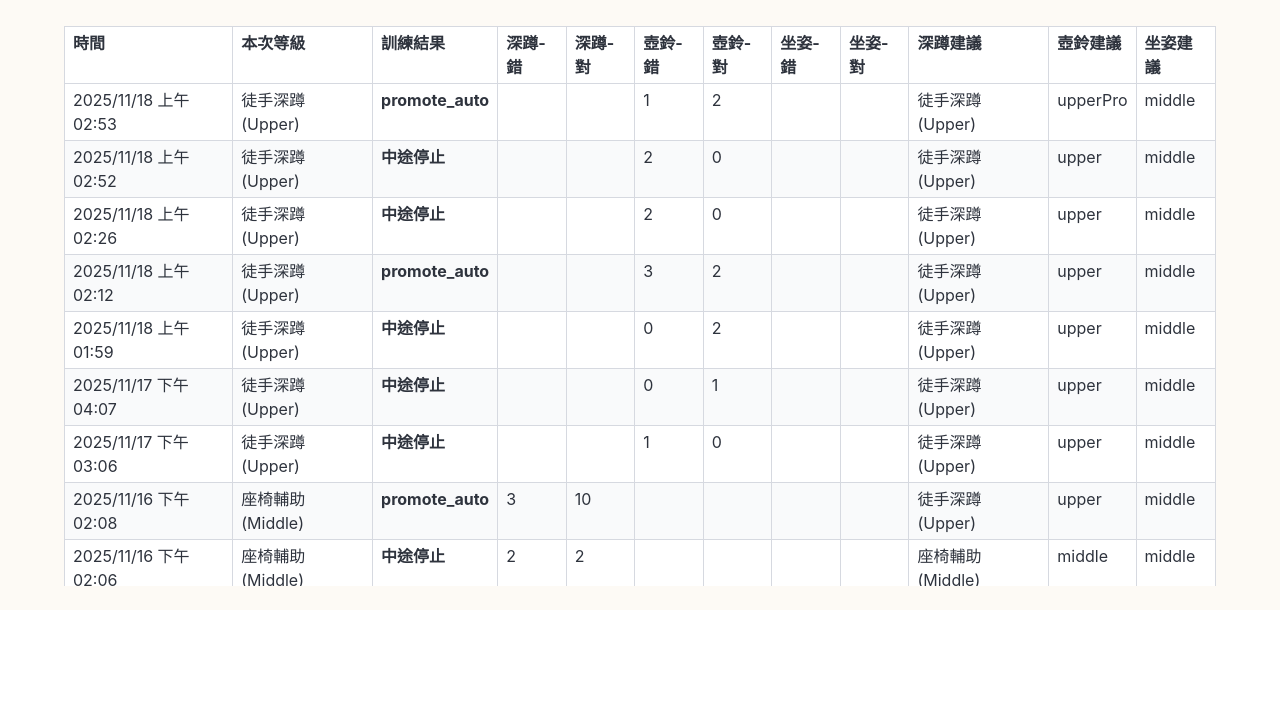
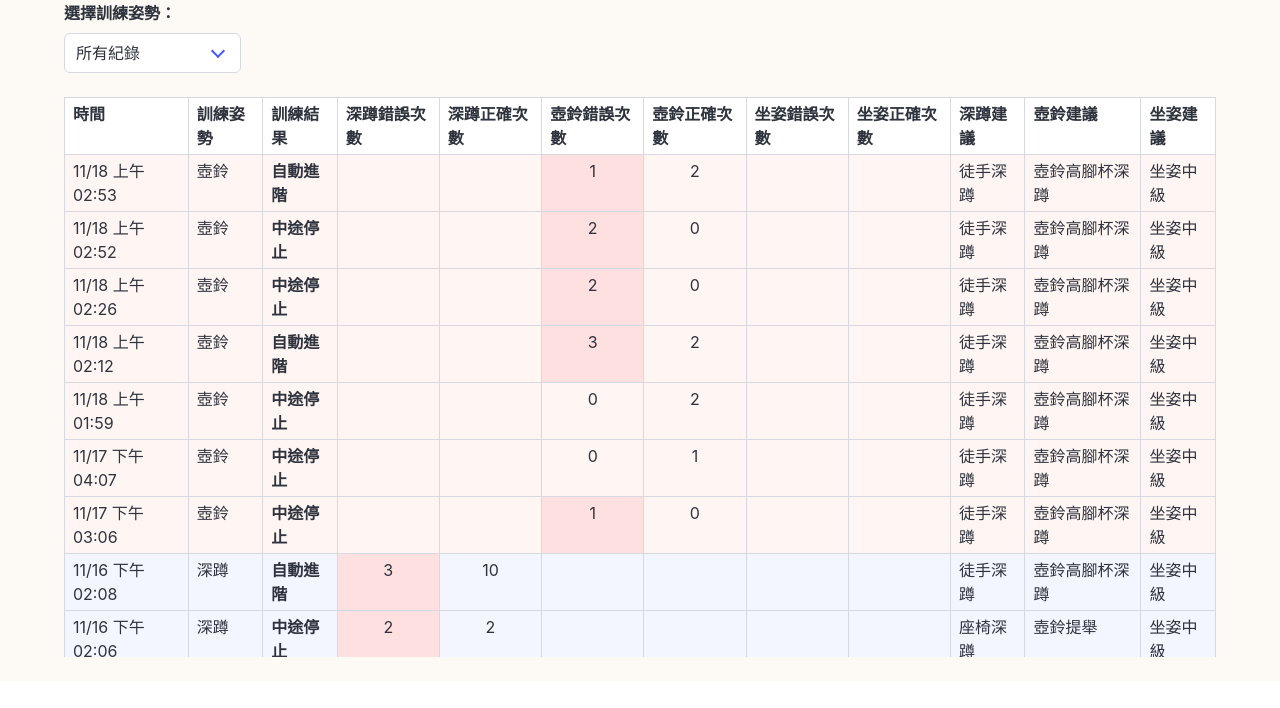
Before and after one commit to bonsontai/CoreCare, a website: page person.html in a window 1280 px wide. Shown: the part 92-800 px from the top of the page. Drawn offline with nearby package versions, Linux system fonts and the light colour scheme.

Commit message:
personUI設計完成

```diff
--- a/advances/lower_train.js
+++ b/advances/lower_train.js
@@ -325,7 +325,7 @@ window.SquatTrainer = {
 
         const data = {
             Tid: new Date().toISOString(),
-            Posen: window.currentTrainLevel || 'lower', // 這次做的等級
+            Posen:'advances', // 這次做的等級
             Level: levelResult,
 
             Squats_FE: this.errorCount,
--- a/advances/middle_train.js
+++ b/advances/middle_train.js
@@ -319,7 +319,7 @@ window.SquatTrainer = {
 
     const data = {
       Tid: new Date().toISOString(),
-      Posen: window.currentTrainLevel || 'lower', // 這次做的等級
+      Posen: 'advances', // 這次做的等級
       Level: levelResult,
 
       Squats_FE: this.errorCount,
--- a/advances/upper_train.js
+++ b/advances/upper_train.js
@@ -483,12 +483,14 @@ window.SquatTrainer = {
      * 將訓練資料傳送到後端儲存
      * 【已修正：數據欄位對調】
      */
+
+
     saveTrainingData: async function (levelResult, nextLevelPosen) {
         if (this.isSessionSaved) return;
 
         const data = {
             Tid: new Date().toISOString(),
-            Posen: window.currentTrainLevel || 'upper', // 這次做的等級
+            Posen: 'advances', // 這次做的等級
             Level: levelResult,
 
             // ↓↓↓ 核心修正：深蹲 FE/TE 設為空字串，Advances FE/TE 填寫數據 ↓↓↓
--- a/person.csv
+++ b/person.csv
@@ -1,17 +1,17 @@
 Tid,Posen,Level,Squats_FE,Squats_TE,Advances_FE,Advances_TE,Sitting_FE,Sitting_TE,last_squats_train_level,last_advances_train_level,last_sitting_train_level
-2025-11-15T13:07:17.029Z,lower,demote,3,0,,,,,lower,middle,middle
-2025-11-16T05:04:25.655Z,lower,demote,3,0,,,,,lower,middle,middle
-2025-11-16T13:05:23.536Z,lower,demote,3,0,,,,,lower,middle,middle
-2025-11-16T13:06:13.405Z,lower,complete,2,10,,,,,lower,middle,middle
-2025-11-16T13:19:39.718Z,lower,stopped,1,4,,,,,lower,middle,middle
-2025-11-16T13:41:02.794Z,lower,demote,5,1,,,,,lower,middle,middle
-2025-11-16T13:41:43.317Z,lower,promote_auto,0,10,,,,,middle,middle,middle
-2025-11-16T14:06:46.489Z,middle,stopped,2,2,,,,,middle,middle,middle
-2025-11-16T14:08:37.276Z,middle,promote_auto,3,10,,,,,upper,upper,middle
-2025-11-17T15:06:38.520Z,upper,stopped,,,1,0,,,upper,upper,middle
-2025-11-17T16:07:28.173Z,upper,stopped,,,0,1,,,upper,upper,middle
-2025-11-18T01:59:51.516Z,upper,stopped,,,0,2,,,upper,upper,middle
-2025-11-18T02:12:07.749Z,upper,promote_auto,,,3,2,,,upper,upper,middle
-2025-11-18T02:26:45.778Z,upper,stopped,,,2,0,,,upper,upper,middle
-2025-11-18T02:52:01.290Z,upper,stopped,,,2,0,,,upper,upper,middle
-2025-11-18T02:53:07.994Z,upper,promote_auto,,,1,2,,,upper,upperPro,middle
+2025-11-15T13:07:17.029Z,squats,demote,3,0,,,,,lower,middle,middle
+2025-11-16T05:04:25.655Z,squats,demote,3,0,,,,,lower,middle,middle
+2025-11-16T13:05:23.536Z,squats,demote,3,0,,,,,lower,middle,middle
+2025-11-16T13:06:13.405Z,squats,complete,2,10,,,,,lower,middle,middle
+2025-11-16T13:19:39.718Z,squats,stopped,1,4,,,,,lower,middle,middle
+2025-11-16T13:41:02.794Z,squats,demote,5,1,,,,,lower,middle,middle
+2025-11-16T13:41:43.317Z,squats,promote_auto,0,10,,,,,middle,middle,middle
+2025-11-16T14:06:46.489Z,squats,stopped,2,2,,,,,middle,middle,middle
+2025-11-16T14:08:37.276Z,squats,promote_auto,3,10,,,,,upper,upper,middle
+2025-11-17T15:06:38.520Z,advances,stopped,,,1,0,,,upper,upper,middle
+2025-11-17T16:07:28.173Z,advances,stopped,,,0,1,,,upper,upper,middle
+2025-11-18T01:59:51.516Z,advances,stopped,,,0,2,,,upper,upper,middle
+2025-11-18T02:12:07.749Z,advances,promote_auto,,,3,2,,,upper,upper,middle
+2025-11-18T02:26:45.778Z,advances,stopped,,,2,0,,,upper,upper,middle
+2025-11-18T02:52:01.290Z,advances,stopped,,,2,0,,,upper,upper,middle
+2025-11-18T02:53:07.994Z,advances,promote_auto,,,1,2,,,upper,upper,middle
--- a/person.html
+++ b/person.html
@@ -14,6 +14,10 @@
       max-height: 70vh;
       overflow-y: auto;
     }
+    /* 新增：讓篩選區塊和表格有點間隔 */
+    .filter-controls {
+      margin-bottom: 1.5rem;
+    }
   </style>
 </head>
 <body>
@@ -21,15 +25,29 @@
   <div class="container">
 
     <h1 class="title is-2 has-text-centered">個人訓練紀錄</h1>
-    <p class="subtitle is-5 has-text-centered">您所有的訓練歷程</p>
 
-    <article class="message is-info" id="message-box">
+    <article class="message is-info" id="message-box" style="display: none;">
       <div class="message-body" id="message-content">
-        <strong id="message-title">載入中...</strong>
-        <p>正在讀取 person.csv 檔案。</p>
+        <strong id="message-title"></strong>
+        <p></p>
       </div>
     </article>
 
+    <div class="filter-controls">
+        <div class="field">
+            <label class="label">選擇訓練姿勢：</label>
+            <div class="control">
+                <div class="select">
+                    <select id="exercise-filter">
+                        <option value="all">所有紀錄</option>
+                        <option value="squats">深蹲 (Squats)</option>
+                        <option value="advances">壺鈴 (Advances)</option>
+                        <option value="sitting">坐姿 (Sitting)</option>
+                    </select>
+                </div>
+            </div>
+        </div>
+    </div>
     <div id="data-container" class="table-container">
       </div>
 
--- a/person.js
+++ b/person.js
@@ -1,45 +1,96 @@
- // --- ↓↓↓ 新增：中文翻譯對照表 ↓↓↓ ---
+// --- ↓↓↓ 中文翻譯對照表 ↓↓↓ ---
+// 全域變數，用於儲存原始 CSV 資料
+let ALL_TRAINING_DATA = { headers: [], rows: [] };
 
+// 訓練姿勢所需的欄位列表
+const COLUMN_MAPS = {
+    'all': [
+        'Tid', 'Posen', 'Level',
+        'Squats_FE', 'Squats_TE',
+        'Advances_FE', 'Advances_TE',
+        'Sitting_FE', 'Sitting_TE',
+        'last_squats_train_level', 'last_advances_train_level', 'last_sitting_train_level'
+    ],
+    // *** Squats 篩選後所需的欄位 (符合您的要求) ***
+    'squats': [
+        'Tid', 'Posen', 'Level',
+        'Squats_FE', 'Squats_TE',
+        'last_squats_train_level'
+    ],
+    // *** Advances 篩選後所需的欄位 ***
+    'advances': [
+        'Tid', 'Posen', 'Level',
+        'Advances_FE', 'Advances_TE',
+        'last_advances_train_level'
+    ],
+    // *** Sitting 篩選後所需的欄位 ***
+    'sitting': [
+        'Tid', 'Posen', 'Level',
+        'Sitting_FE', 'Sitting_TE',
+        'last_sitting_train_level'
+    ]
+};
 // 欄位標頭翻譯
 const HEADER_MAP = {
   'Tid': '時間',
-        'Posen': '本次等級',
+  'Posen': '訓練姿勢', // <--- 修正：將 Posen 的標頭改為「訓練姿勢」
   'Level': '訓練結果',
-        'Squats_FE': '深蹲-錯',
-        'Squats_TE': '深蹲-對',
-        'Advances_FE': '壺鈴-錯',
-        'Advances_TE': '壺鈴-對',
-        'Sitting_FE': '坐姿-錯',
-        'Sitting_TE': '坐姿-對',
+  'Squats_FE': '深蹲錯誤次數',
+  'Squats_TE': '深蹲正確次數',
+  'Advances_FE': '壺鈴錯誤次數',
+  'Advances_TE': '壺鈴正確次數',
+  'Sitting_FE': '坐姿錯誤次數',
+  'Sitting_TE': '坐姿正確次數',
   'last_squats_train_level': '深蹲建議',
   'last_advances_train_level': '壺鈴建議',
   'last_sitting_train_level': '坐姿建議'
 };
 
-    // 訓練等級 (Posen / last_squats_train_level) 翻譯
-    const POSEN_MAP = {
-        'lower': '扶椅輔助 (Lower)',
-        'middle': '座椅輔助 (Middle)',
-        'upper': '徒手深蹲 (Upper)',
-        'upperPro': '進階徒手 (UpperPro)',
+// 訓練姿勢 (Posen) 內容翻譯
+const POSEN_TYPE_MAP = {
+  'squats': '深蹲',
+  'advances': '壺鈴',
+  'sitting': '坐姿',
+  'unknown': '未知',
+};
+
+// 訓練等級 (last_train_level) 內容翻譯
+const SQUATS_LEVEL_MAP = {
+  'lower': '扶椅深蹲',
+  'middle': '座椅深蹲',
+  'upper': '徒手深蹲',
+  'upperPro': '進階徒手深蹲',
+  'unknown': '未知',
+};
+
+// 壺鈴建議等級翻譯 (last_advances_train_level)
+const ADVANCES_LEVEL_MAP = {
+  'lower': '壺鈴站立提拉',
+  'middle': '壺鈴提舉',
+  'upper': '壺鈴高腳杯深蹲',
+  'unknown': '未知',
+};
+
+// 坐姿建議等級翻譯 (last_sitting_train_level)
+const SITTING_LEVEL_MAP = {
+  'lower': '坐姿基礎',
+  'middle': '坐姿中級',
+  'upper': '坐姿高階',
   'unknown': '未知',
 };
 
 // 訓練結果 (Level) 翻譯
-    const LEVEL_MAP = {
+const LEVEL_MAP_RESULT = {
   'complete': '完成訓練',
+  'promote_auto': '自動進階',
   'demote': '退階',
-        'promote_option': '可進階',
+  'promote_option': '手動進階(待選)',
   'stopped': '中途停止'
 };
 
 // --- ↑↑↑ 翻譯對照表結束 ↑↑↑ ---
 
 
-    /**
-     * 將 CSV 純文字轉換為物件陣列
-     * (此函式保持不變)
-     */
 function parseCSV(text) {
     text = text.replace(/^\uFEFF/, '');
     const lines = text.split(/\r?\n/).filter(line => line.trim() !== '');
@@ -47,6 +98,7 @@
     if (lines.length < 2) {
         return { headers: [], rows: [] };
     }
+
     const headers = lines[0].split(',').map(h => h.trim());
     const dataRows = lines.slice(1);
     const rows = dataRows.map(line => {
@@ -55,22 +107,53 @@
             obj[header] = values[index] ? values[index].trim() : '';
             return obj;
         }, {});
+
         return rowObject;
     });
     return { headers, rows };
 }
 
+
 /**
-     * 將解析後的資料動態渲染為 Bulma 表格
-     * --- ↓↓↓ 已修改：加入翻譯邏輯 ↓↓↓ ---
+ * 核心篩選函式：根據選定的姿勢篩選資料並呼叫 renderTable
+ * @param {string} exerciseType - 'all', 'squats', 'advances', 'sitting'
  */
-    function renderTable(data) {
-      const { headers, rows } = data;
+function filterAndRender(exerciseType) {
+    const data = ALL_TRAINING_DATA;
+    let filteredRows = data.rows;
+
+    // 1. 執行數據過濾
+    if (exerciseType !== 'all') {
+        const targetPosenValues = [exerciseType];
+
+        // 為了向後兼容舊的 'lower', 'middle', 'upper' Posen 值，將其也納入篩選範圍
+        if (exerciseType === 'squats') {
+            targetPosenValues.push('lower', 'middle');
+        } else if (exerciseType === 'advances') {
+            targetPosenValues.push('upper', 'upperPro');
+        }
+
+        filteredRows = data.rows.filter(row => targetPosenValues.includes(row['Posen']));
+    }
+
+    // 2. 確定要顯示的欄位
+    const displayHeaders = COLUMN_MAPS[exerciseType] || COLUMN_MAPS['all'];
+
+    // 3. 渲染表格
+    renderTable({ headers: data.headers, rows: filteredRows }, displayHeaders, exerciseType);
+}
+
+
+/**
+ * 將解析後的資料動態渲染為 Bulma 表格 (現在接受 displayHeaders)
+ */
+function renderTable(data, displayHeaders, currentFilter) {
+    const { rows } = data;
     const container = document.getElementById('data-container');
 
     if (!container) return;
     if (rows.length === 0) {
-        showMesssage('is-info', '尚無紀錄', 'person.csv 中目前沒有任何訓練紀錄。');
+        showMesssage('is-warning', '無紀錄', `目前沒有找到符合「${HEADER_MAP[currentFilter] || currentFilter}」條件的訓練紀錄。`);
         return;
     }
 
@@ -80,37 +163,51 @@
     const table = document.createElement('table');
     table.className = 'table is-bordered is-striped is-narrow is-hoverable is-fullwidth';
 
-      // 2. 建立表格標頭 (thead) - 套用翻譯
+    // 2. 建立表格標頭 (thead) - 套用翻譯，僅使用 displayHeaders
     const thead = document.createElement('thead');
     const headerRow = document.createElement('tr');
-      headers.forEach(headerText => {
+
+    displayHeaders.forEach(headerText => {
         const th = document.createElement('th');
-        // *** 修改點 1: 翻譯標頭 ***
         th.textContent = HEADER_MAP[headerText] || headerText;
         headerRow.appendChild(th);
     });
     thead.appendChild(headerRow);
     table.appendChild(thead);
 
-      // 3. 建立表格內容 (tbody) - 套用翻譯
+    // 3. 建立表格內容 (tbody) - 套用翻譯與樣式
     const tbody = document.createElement('tbody');
     rows.forEach(rowObject => {
         const tr = document.createElement('tr');
-        headers.forEach(header => {
+
+        // 只迭代需要顯示的欄位
+        displayHeaders.forEach(header => {
             const td = document.createElement('td');
             const originalValue = rowObject[header] || '';
 
-          // *** 修改點 2: 翻譯特定欄位的內容 ***
             let displayValue = originalValue;
-          if (header === 'Posen' || header === 'last_squats_train_level') {
-            displayValue = POSEN_MAP[originalValue] || originalValue;
+
+            // --- 內容翻譯邏輯 ---
+            if (header === 'Posen') {
+                displayValue = POSEN_TYPE_MAP[originalValue] || originalValue;
+            } else if (header.startsWith('last_')) {
+                // 根據欄位名稱動態選擇翻譯表
+                let levelMap = {};
+                if (header === 'last_squats_train_level') {
+                    levelMap = SQUATS_LEVEL_MAP;
+                } else if (header === 'last_advances_train_level') {
+                    levelMap = ADVANCES_LEVEL_MAP;
+                } else if (header === 'last_sitting_train_level') {
+                    levelMap = SITTING_LEVEL_MAP;
+                }
+                displayValue = levelMap[originalValue] || originalValue;
             } else if (header === 'Level') {
-            displayValue = LEVEL_MAP[originalValue] || originalValue;
+                displayValue = LEVEL_MAP_RESULT[originalValue] || originalValue;
             } else if (header === 'Tid') {
-             // (可選) 格式化時間，使其更易讀
+                 // 格式化時間：月/日 時:分
                  try {
                     displayValue = new Date(originalValue).toLocaleString('zh-TW', {
-                    year: 'numeric', month: '2-digit', day: '2-digit',
+                        month: '2-digit', day: '2-digit',
                         hour: '2-digit', minute: '2-digit'
                     });
                  } catch(e) { /* 保持原樣 */ }
@@ -118,12 +215,24 @@
 
             td.textContent = displayValue;
 
-          // (可選) 樣式
-          if (header === 'FE' || header === 'TE') {
-            td.style.textAlign = 'center';
-          }
+            // --- 樣式設置 (簡化設置，使用 Posen 決定顏色) ---
             if (header === 'Level') {
                 td.style.fontWeight = 'bold';
+                // 根據 Posen 欄位設置整行背景色
+                const posenType = rowObject['Posen'];
+                if (posenType === 'squats' || posenType === 'lower' || posenType === 'middle') {
+                    tr.style.backgroundColor = '#f4f6ff'; // 淺藍色 (深蹲)
+                } else if (posenType === 'advances' || posenType === 'upper' || posenType === 'upperPro') {
+                    tr.style.backgroundColor = '#fff6f4'; // 淺橘色 (壺鈴)
+                } else if (posenType === 'sitting') {
+                    tr.style.backgroundColor = '#e6ffe6'; // 淺綠色 (坐姿)
+                }
+            }
+            if (header.endsWith('_FE') && originalValue && originalValue !== '0') {
+                td.style.backgroundColor = '#ffe0e0'; // 錯誤次數非零時標註
+            }
+            if (header.endsWith('_FE') || header.endsWith('_TE')) {
+                td.style.textAlign = 'center';
             }
 
             tr.appendChild(td);
@@ -137,39 +246,72 @@
     container.appendChild(table);
 }
 
+
 /**
  * 輔助函式：顯示訊息
-     * (此函式保持不變)
+ * (保持不變)
  */
 function showMesssage(type, title, text) {
     const msgBox = document.getElementById('message-box');
     const msgTitle = document.getElementById('message-title');
     const msgContent = document.getElementById('message-content');
     if (!msgBox || !msgTitle || !msgContent) return;
+
     msgBox.className = `message ${type}`;
     msgTitle.textContent = title;
     msgContent.innerHTML = `<strong>${title}</strong><p>${text}</p>`;
-        msgBox.style.display = 'block';
+    msgBox.style.display = 'block'; // 顯示訊息框
 }
+
 
 /**
  * 主函式：DOM 載入後執行
-     * (此函式保持不變)
  */
 document.addEventListener('DOMContentLoaded', async () => {
     const msgBox = document.getElementById('message-box');
+
+    // 載入開始時顯示訊息
+    showMesssage('is-info', '載入中...', '正在讀取 person.csv 檔案。');
+
     try {
         const urlWithCacheBuster = 'person.csv?t=' + Date.now();
         const response = await fetch(urlWithCacheBuster, { cache: 'no-store' });
+
         if (!response.ok) {
             throw new Error(`讀取檔案失敗。 伺服器回應: ${response.status} ${response.statusText}`);
         }
+
         const csvText = await response.text();
         const data = parseCSV(csvText);
-        renderTable(data);
+
+        // 儲存完整資料
+        ALL_TRAINING_DATA = data;
+
+        // 預設篩選並渲染 'squats' 資訊 (或 'all'，取決於您的預設)
+        filterAndRender('squats');
+
+        // 載入成功後隱藏訊息
         msgBox.style.display = 'none';
+
     } catch (error) {
         console.error('讀取 CSV 失敗:', error);
         showMesssage('is-danger', '讀取失敗', `無法載入 person.csv。請確認檔案是否存在，以及後端伺服器 (server.js) 是否正在運行。 <br><small>${error.message}</small>`);
     }
+    const filterSelect = document.getElementById('exercise-filter');
+    if (filterSelect) {
+        // 預設選中 'squats' 或 'all'，這裡預設選中 'all'
+        filterSelect.value = 'all';
+
+        // 綁定 change 事件，當使用者選擇不同項目時執行篩選
+        filterSelect.addEventListener('change', (event) => {
+            const selectedType = event.target.value;
+            filterAndRender(selectedType);
         });
+    }
+
+    // 初始載入時，呼叫 filterAndRender() 來顯示預設的 'all' 紀錄
+    filterAndRender(filterSelect.value);
+
+    // *** 提示：您需要在 HTML 中添加按鈕/選擇框，並呼叫 filterAndRender(type) 函式 ***
+    // 範例：document.getElementById('squats-button').addEventListener('click', () => filterAndRender('squats'));
+});
--- a/squats/lower_train.js
+++ b/squats/lower_train.js
@@ -325,7 +325,7 @@ window.SquatTrainer = {
 
         const data = {
             Tid: new Date().toISOString(),
-            Posen: window.currentTrainLevel || 'lower', // 這次做的等級
+            Posen: 'squats', // 這次做的等級
             Level: levelResult,
 
             Squats_FE: this.errorCount,
--- a/squats/middleAndupper_train.js
+++ b/squats/middleAndupper_train.js
@@ -319,7 +319,7 @@ window.SquatTrainer = {
 
     const data = {
       Tid: new Date().toISOString(),
-      Posen: window.currentTrainLevel || 'lower', // 這次做的等級
+      Posen: 'squats', // 這次做的等級
       Level: levelResult,
 
       Squats_FE: this.errorCount,
```
Also changed, not shown: index.html (+1 -1 lines), main.html (+1 -1 lines). Lines whose indentation alone changed are shown as unchanged.
